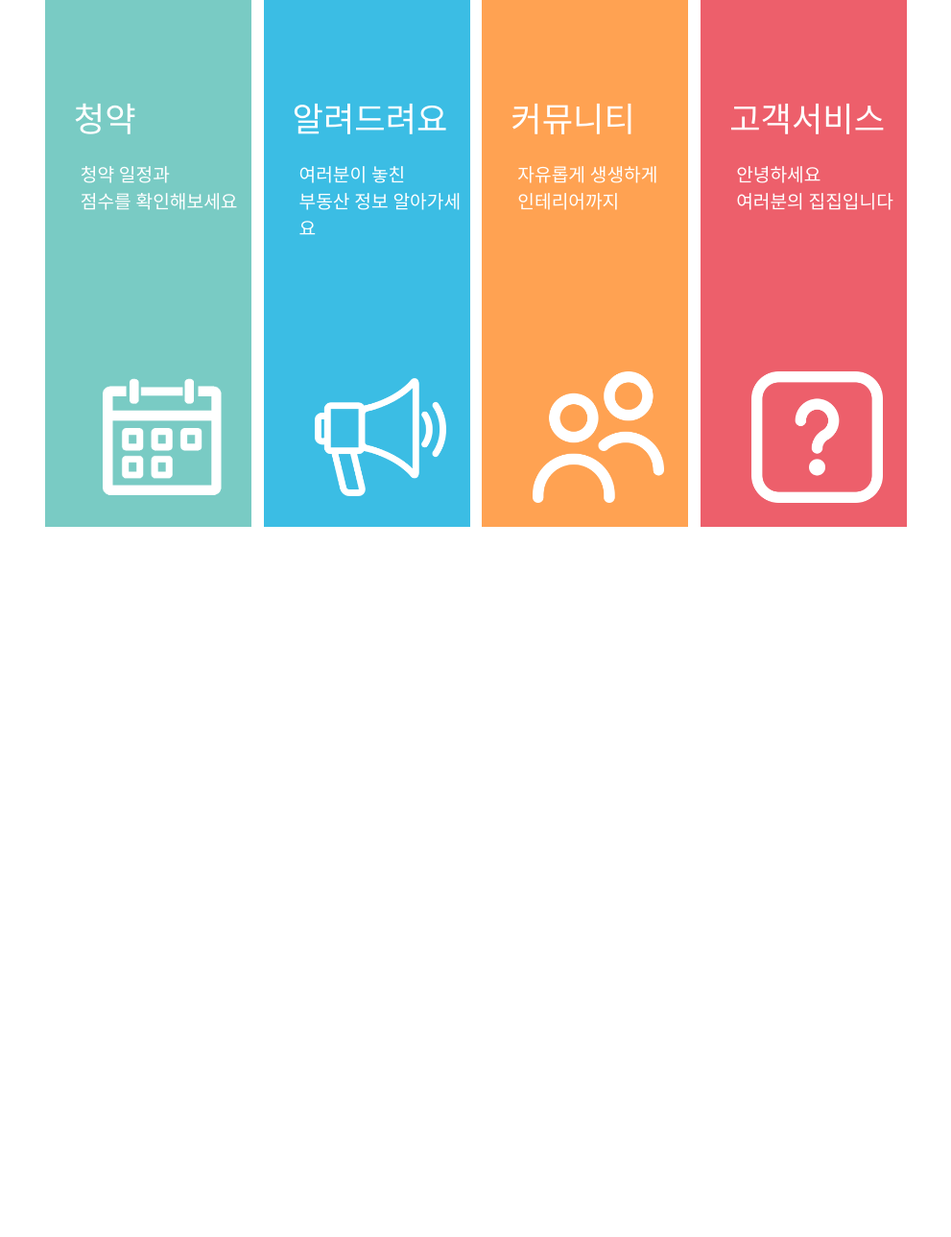
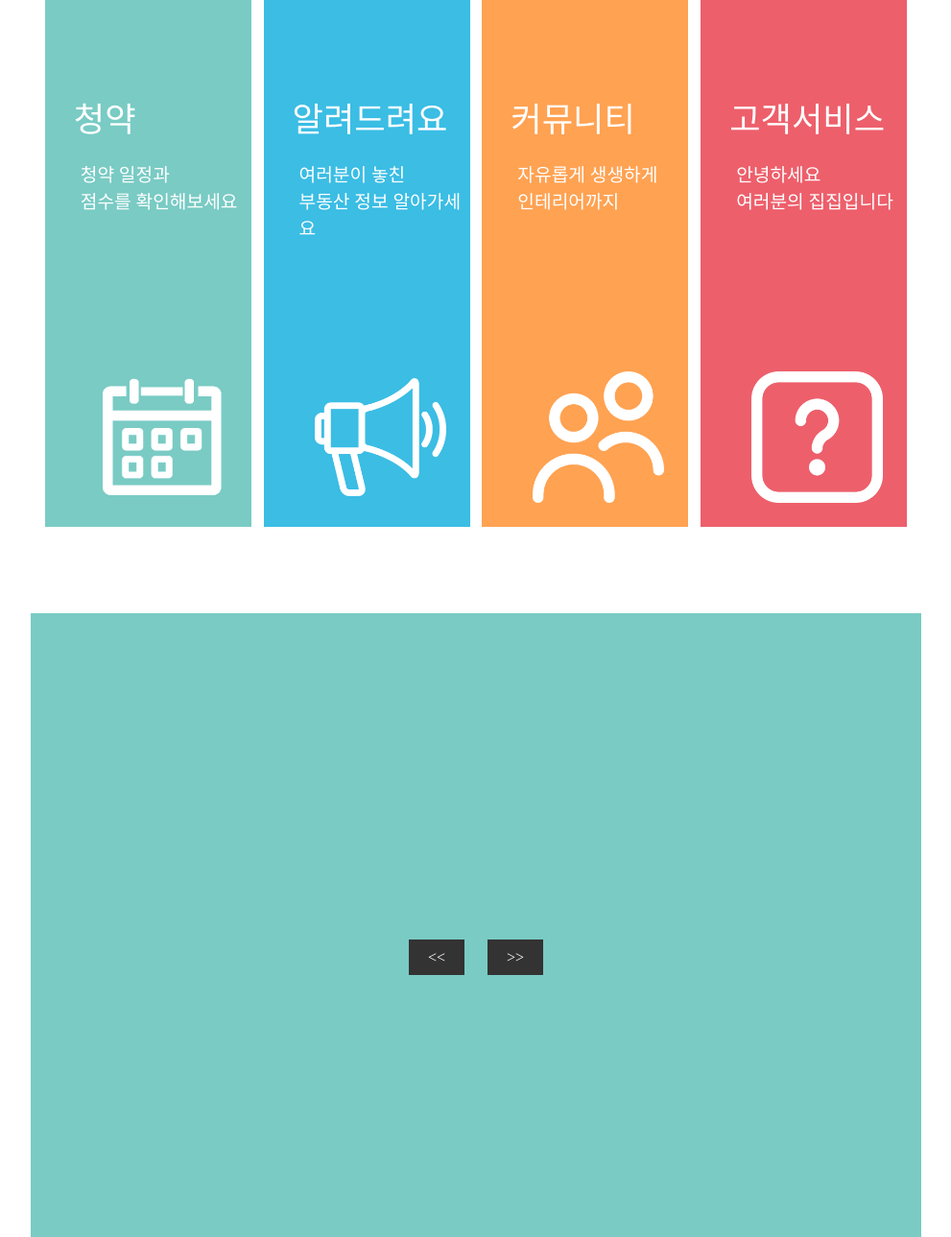
Before and after one commit to pshho/team3_django_project, a Django app: page /poll/ in a window 1280 px wide. Shown: the part 561-1850 px from the top of the page at 96% size, without its empty margins (144-1135 px from the left). Before the commit the page ends 1110 px from the top, so only its background shows below. Run offline with Django 4.2, Linux system fonts and the light colour scheme; data comes from the database, SQL or seed files in the repository; some libraries are stand-ins or nearby versions.

Commit message:
승우_메인슬라이드추가_알려드려요탭수정

```diff
--- /dev/null
+++ b/polls/static/js/slide.js
@@ -0,0 +1,41 @@
+window.onload = function() {
+    let slides = document.querySelector('.slides');
+    let slide = document.querySelectorAll('.slides li');
+    let currentIdx = 0;
+    let slideCount = slide.length;
+    let preBtn = document.querySelector('.prev');
+    let slideWidth = 300; /* 사진 길이 */
+    let slideMargin = 30;
+    let nextBtn = document.querySelector('.next');
+
+    slides.style.width = (slideWidth + slideMargin) * slideCount - slideMargin + 'px';
+
+    /**
+     *  숫자가 들어오면 왼쪽 값을 바꿈 바로 위의 스타일임
+     * */
+    function moveSlide(num) {
+      slides.style.left = -num * (slideWidth + slideMargin) + 'px';
+      currentIdx = num;
+    }
+
+    /* 클릭하면 할 일을 듣는 친구 : 리스너 */
+    nextBtn.addEventListener('click', function() {
+        if(currentIdx < slideCount-3){
+            moveSlide(currentIdx + 1);
+
+        }else{
+            moveSlide(0);
+        }
+
+    });
+
+    preBtn.addEventListener('click', function() {
+        if(currentIdx < 0){
+            moveSlide(currentIdx - 1);
+
+        }else{
+            moveSlide(slideCount - 3);
+        }
+
+    });
+  }
--- a/polls/templates/information/category/info_budong.html
+++ b/polls/templates/information/category/info_budong.html
@@ -34,7 +34,7 @@
                 </p>
             </li>
             <li>
-                <h4><span>Q3-4</span> 매매계약 : 매매 계약서 작성</h4>
+                <h4><span>Q3</span> 매매계약 : 매매 계약서 작성</h4>
                 <p><a href="#" class="on_show_img1">3-1. 매매계약 : 본 계약 체결전 준비 서류</a></p>
                 <p><a href="#">3-2. 매매계약 : 본 계약 체결 전 확인사항</a></p>
                 <p><a href="#" class="on_show_img2-1">3-2-1. 당일발급 서류, 계약서상 내용 확인</a></p>
--- a/polls/templates/information/category/info_gondong_trouble.html
+++ b/polls/templates/information/category/info_gondong_trouble.html
@@ -14,7 +14,7 @@
             <li class="on">
                 <h4><span>Q1</span> 분쟁 조정 절차</h4>
                 <p>
-                   <img class="money2" src="../images/공동주택분쟁.png" alt="분쟁 조정 절차">
+                   <img class="money2" src="{% static 'images/introduction/img/공동주택분쟁.png' %}" alt="분쟁 조정 절차">
                 </p>
             </li>
             <li>
--- a/polls/templates/poll/index.html
+++ b/polls/templates/poll/index.html
@@ -396,6 +396,56 @@
         }
         /* 하단 4개 탭 메뉴 아이콘 끝 */
 
+       /* 바텀 card_list 시작  */
+       .slide_container{
+            width: 72.5%;
+            height: 650px;
+            position: absolute;
+            left: 50%;
+            bottom: -1450px;
+            transform: translateX(-50%);
+            background: #79cbc4;
+
+        }
+
+
+         .slide_wrapper{
+            position: relative;
+            width: 960px;
+            margin: 0 auto;
+            height: 300px;
+            bottom:0;
+            overflow: hidden;
+        }
+        .slides{
+            position: absolute;
+            left: 0; top: 0;
+            transition: left 0.5s ease-out;
+        }
+
+        .slides li:not(:last-child){
+            float: left;
+            margin-right: 30px;
+        }
+
+        .slide_wrapper .slides{
+            list-style: none;
+        }
+        .controls{
+            text-align: center;
+            margin-top: 50px;
+            cursor: pointer;
+        }
+
+        .controls span{
+            background: #333;
+            color: #fff;
+            padding: 10px 20px;
+            margin: 0 10px;
+        }
+
+        /* 바텀 card_list 끝 */
+
         /* index 끝 */
     </style>
     <script type="text/javascript"
@@ -403,6 +453,7 @@
             integrity="sha256-JlqSTELeR4TLqP0OG9dxM7yDPqX1ox/HfgiSLBj8+kM="
             crossorigin="anonymous"></script>
     <script async src="{% static 'js/index_search.js' %}"></script>
+    <script src="{% static 'js/slide.js' %}"></script>
 </head>
 <body>
 <section class="main_index">
@@ -514,6 +565,33 @@
                 <div class="main_customer_service_icon"></div>
             </div>
         </section>
+
+        <section class="slide_container">
+            <!-- css 설정은 바텀 card_list 시작 으로 메모했습니다 -->
+            <!-- 성호형님꺼 스타일이 조금 빡셋네요 섹션main_index안에  -->
+            <!-- main_top_index 안에 4개 요소를 쌓듯이 정렬해서 맞춰봣습니다 -->
+            <!-- cardlist가 li형태라서 맞춰봤어요 혹시 깨지면 말씀해주세요! -->
+
+            <div class="slide_wrapper">
+                <ul class="slides">
+
+                    <li><img src="http://via.placeholder.com/300x300" alt=""></li>
+                    <li><img src="http://via.placeholder.com/300x300" alt=""></li>
+                    <li><img src="http://via.placeholder.com/300x300" alt=""></li>
+                    <li><img src="http://via.placeholder.com/300x300" alt=""></li>
+                    <li><img src="http://via.placeholder.com/300x300" alt=""></li>
+                    <li><img src="http://via.placeholder.com/300x300" alt=""></li>
+                    <li><img src="http://via.placeholder.com/300x300" alt=""></li>
+                    <li><img src="http://via.placeholder.com/300x300" alt=""></li>
+                </ul>
+            </div>
+            <p class="controls">
+                <span class="prev"><<</span>
+                <span class="next">>></span>
+            </p>
+
+
+        </section>
     </section>
 </section>
 </body>
```
Also changed, not shown: polls/static/css/information/style.css (+55 -1 lines), polls/templates/information/information.html (+14 -6 lines). Lines whose indentation alone changed are shown as unchanged.
